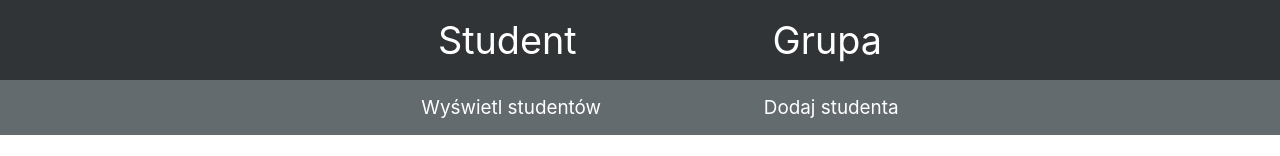
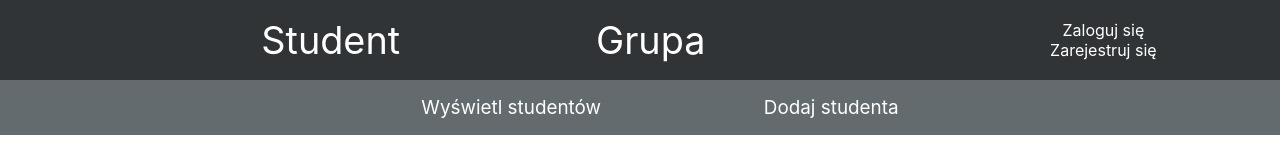
Before and after one commit to Pasti29/proj-inter-web, a React (Create React App) app: page / in a window 1280 px wide. Shown: the top 156 px of the page. Built offline with nearby package versions, Linux system fonts and the light colour scheme; no server answers.

Commit message:
Added login and logout

```diff
--- a/src/App.css
+++ b/src/App.css
@@ -53,6 +53,18 @@ nav {
     padding: 2%;
 }
 
+.authDiv {
+    margin: auto;
+    margin-top: 20px;
+    margin-bottom: 20px;
+    border-style: solid;
+    width: 20%;
+    text-align: left;
+    padding: 2%;
+    text-align: center;
+    font-size: 2vh;
+}
+
 .studentName, .studentTags, .studentSubjects {
     display: inline;
 }
--- a/src/App.js
+++ b/src/App.js
@@ -1,15 +1,37 @@
-import React, { useEffect, useState } from 'react';
+import React, { useEffect, useMemo, useState } from 'react';
 import './App.css'
 import Nav from './Nav';
 import StudentPage from './Pages/Student/StudentPage';
 import GroupPage from './Pages/Group/GroupPage';
+import { UserContext } from './UserContext';
+import { UsersContext } from './UsersContext';
+import RegisterPage from './Pages/RegisterPage';
 import { BrowserRouter as Router, Route, Routes } from 'react-router-dom'
 import axios from 'axios';
+import LoginPage from './Pages/LoginPage';
 
 function App() {
 
   const [students, setStudents] = useState([]);
   const [groups, setGroups] = useState([]);
+
+  const [users, setUsers] = useState([
+    {
+      id: 1,
+      username: "karol",
+      email: "karol@mail.com",
+      password: "password"
+    },
+    {
+      id: 2,
+      username: "piotr",
+      email: "piotr@mail.com",
+      password: "password"
+    }
+  ]);
+  const [user, setUser] = useState("");
+
+  const providerUser = useMemo(() =>({ user, setUser }), [user, setUser]);
 
   useEffect(() => {
     axios.get('data/students.json')
@@ -37,13 +59,21 @@ function App() {
 
     <Router>
       <div className="App">
+        <UserContext.Provider value={providerUser}>
           <Nav />
+        </UserContext.Provider>
+        <UsersContext.Provider value={{ users, setUsers }}>
+          <UserContext.Provider value={providerUser}>
             <Routes>
-          <Route path='/' exact element={ <StudentPage students={students} setStudents={setStudents} /> } />
+              <Route path='/*' exact element={ <StudentPage students={students} setStudents={setStudents} /> } />
               <Route path='/proj-inter-web' exact element={ <StudentPage students={students} setStudents={setStudents} /> } />
               <Route path='/proj-inter-web/student/*' exact element={ <StudentPage students={students} setStudents={setStudents} /> } />
               <Route path='/proj-inter-web/group/*' exact element={ <GroupPage groups={groups} /> } />
+              <Route path='/proj-inter-web/register' exact element={ <RegisterPage /> } />
+              <Route path='/proj-inter-web/login' exact element={ <LoginPage /> } />
             </Routes>
+          </UserContext.Provider>
+        </UsersContext.Provider>
       </div>
     </Router>
   );
--- a/src/Nav.js
+++ b/src/Nav.js
@@ -1,8 +1,43 @@
-import React from 'react';
+import React, { useContext } from 'react';
 import './App.css'
 import { NavLink } from 'react-router-dom';
+import { UserContext } from './UserContext';
+
+const style = {
+  color: "white",
+  textDecoration: "none"
+}
 
 function Nav() {
+  const {user, setUser} = useContext(UserContext);
+
+  function logout() {
+    setUser("");
+  }
+
+  const rend = () => {
+    if (user === "") {
+      return (
+        <div>
+          <NavLink to='/proj-inter-web/login' style={style}>
+            Zaloguj się
+          </NavLink> <br />
+          <NavLink to='/proj-inter-web/register' style={style}>
+            Zarejestruj się
+          </NavLink>
+        </div>
+      )
+    } else {
+      return (
+        <div>
+          Witaj, {user.username} <br />
+          <a href='#' onClick={logout} style={style} >Wyloguj</a>
+        </div>
+      )
+
+    }
+  }
+
   return (
       <nav>
           <ul className='nav-links'>
@@ -13,7 +48,10 @@ function Nav() {
               <li>Grupa</li>
             </NavLink>
           </ul>
+          {rend()}
+
       </nav>
+
   )
 }
 
--- /dev/null
+++ b/src/Pages/LoginPage.js
@@ -0,0 +1,44 @@
+import React, { useContext, useRef } from 'react'
+import { UserContext } from '../UserContext';
+import { UsersContext } from '../UsersContext'
+
+export default function LoginPage() {
+    const { user, setUser } = useContext(UserContext);
+    const { users, setUsers } = useContext(UsersContext);
+
+    const usernameRef = useRef();
+    const passwordRef = useRef();
+
+    function login() {
+        const username = usernameRef.current.value;
+        const password = passwordRef.current.value;
+
+        let foundUser = null;
+        users.map(u => {
+            if (u.username === username) {
+                foundUser = u;
+                return;
+            }
+        })
+
+        console.log(foundUser)
+
+        if (foundUser.password === password) {
+            setUser(foundUser);
+        }
+
+        usernameRef.current.value = null;
+        passwordRef.current.value = null;
+
+    }
+
+  return (
+    <div className='authDiv'>
+        Nazwa użytkownika: <br />
+        <input type="text" ref={usernameRef} required/> <br />
+        Hasło: <br />
+        <input type="password" ref={passwordRef} required/> <br />
+        <button type="submit" onClick={login}>Zaloguj się</button>
+    </div>
+  )
+}
--- /dev/null
+++ b/src/Pages/RegisterPage.js
@@ -0,0 +1,20 @@
+import React, { useContext } from 'react'
+import { UsersContext } from '../UsersContext'
+
+export default function RegisterPage() {
+    const { users, setUsers } = useContext(UsersContext)
+
+  return (
+    <div className='authDiv'>
+        Nazwa użytkownika: <br />
+        <input type="text" name="username" id="username" required/> <br />
+        E-mail: <br />
+        <input type="text" name="e-mail" id="e-mail" required/> <br />
+        Hasło: <br />
+        <input type="password" name="password1" id="password1" required/> <br />
+        Powtórz hasło: <br />
+        <input type="password" name="password2" id="password2" required/> <br />
+        <button type="submit">Zarejestruj się</button>
+    </div>
+  )
+}
--- /dev/null
+++ b/src/UserContext.js
@@ -0,0 +1,3 @@
+import { createContext } from "react";
+
+export const UserContext = createContext()
--- /dev/null
+++ b/src/UsersContext.js
@@ -0,0 +1,3 @@
+import { createContext } from "react";
+
+export const UsersContext = createContext()
```
Also changed, not shown: 1 other file (tests, documents, lock files or other folders). Lines whose indentation alone changed are shown as unchanged.
